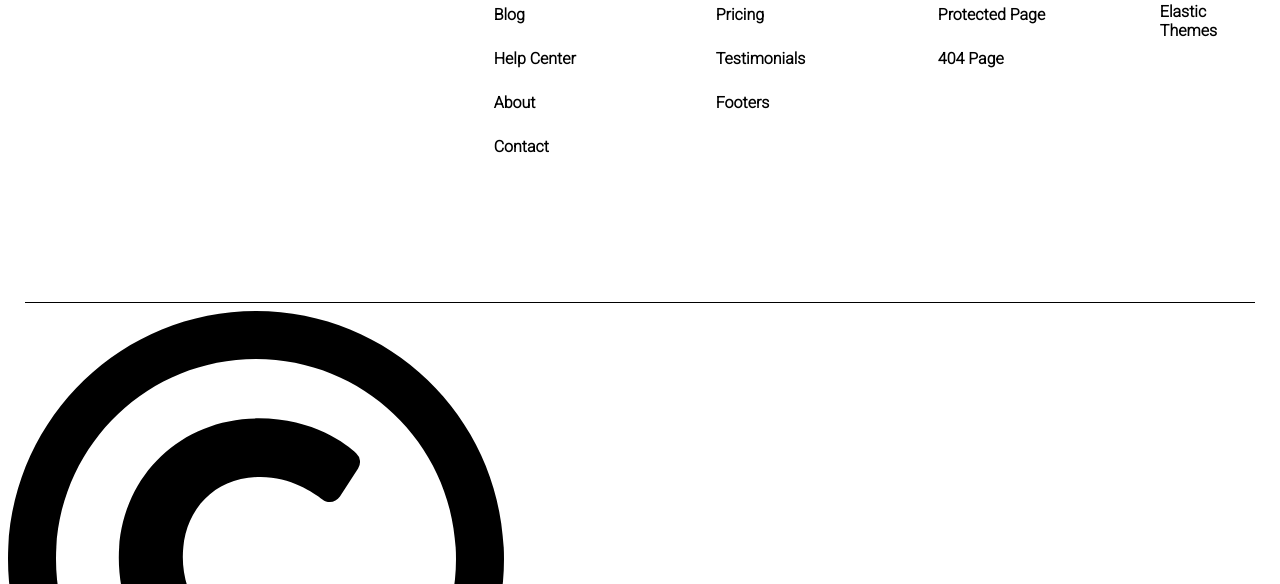
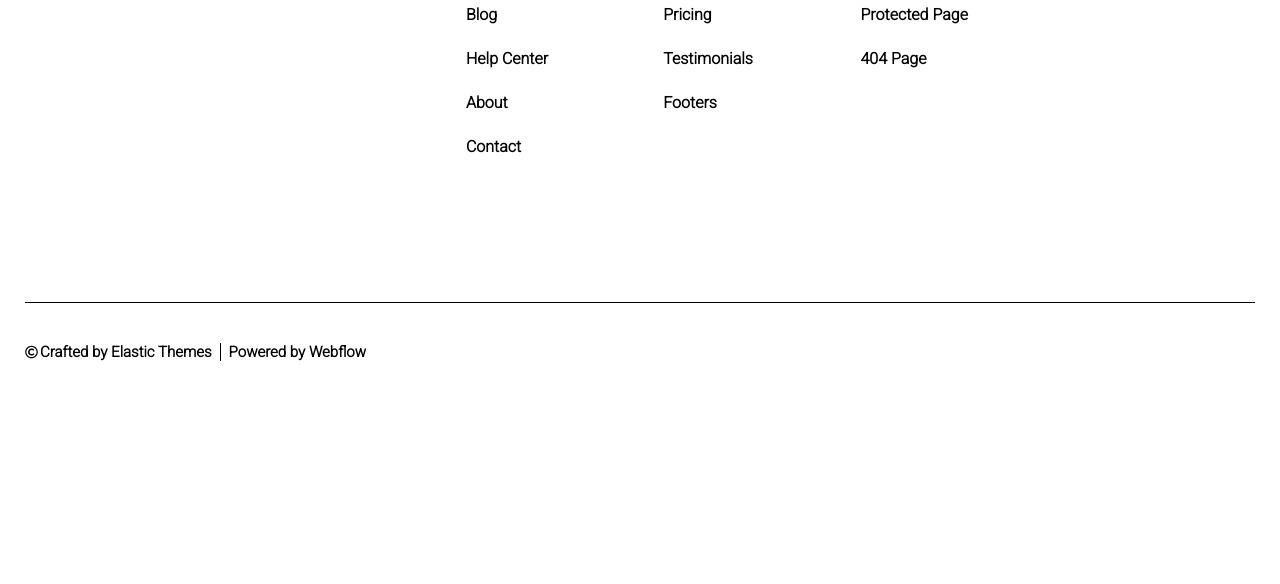
Before and after one commit to RubenDelb/verou-3-end-of-the-field-challenge-RubenDelb, a plain HTML site: page Exercise2/index.html in a window 1280 px wide. Shown: the part 216-800 px from the top of the page. Drawn offline with Linux system fonts and the light colour scheme.

Commit message:
Positioning of al elements and giving the right size

```diff
--- a/Exercise2/index.html
+++ b/Exercise2/index.html
@@ -70,7 +70,7 @@
     <footer>
         <img src="/Exercise2/copyright-svgrepo-com.svg" alt="Copyright">
         <p>Crafted by Elastic Themes</p>
-        <p>Powered by Webflow</p>
+        <p class="lastQuote">Powered by Webflow</p>
     </footer>
 </body>
 
--- a/Exercise2/style.scss
+++ b/Exercise2/style.scss
@@ -55,16 +55,35 @@ body {
         }
 
 
-        .second-section {
-            width: 250px;
-        }
-
-        .third-section {
-            width: 250px;
-        }
-
-        .fourth-section {
+        .second-section,
+        .third-section,
+        .fourth-section,
+        .section-right {
             width: 250px;
         }
     }
+
+    footer {
+        margin: 40px 25px 0 25px;
+        font-weight: bold;
+        text-shadow: 2px;
+        display: flex;
+        flex-direction: row;
+        font-size: 15px;
+
+        img {
+            width: 13px;
+            margin-right: 2px;
+
+        }
+
+        p {
+            padding-right: 8px;
+        }
+
+        .lastQuote {
+            padding-left: 8px;
+            border-left: solid 1px;
+        }
+    }
 }
```
Also changed, not shown: Exercise2/style.css, 1 other file.
